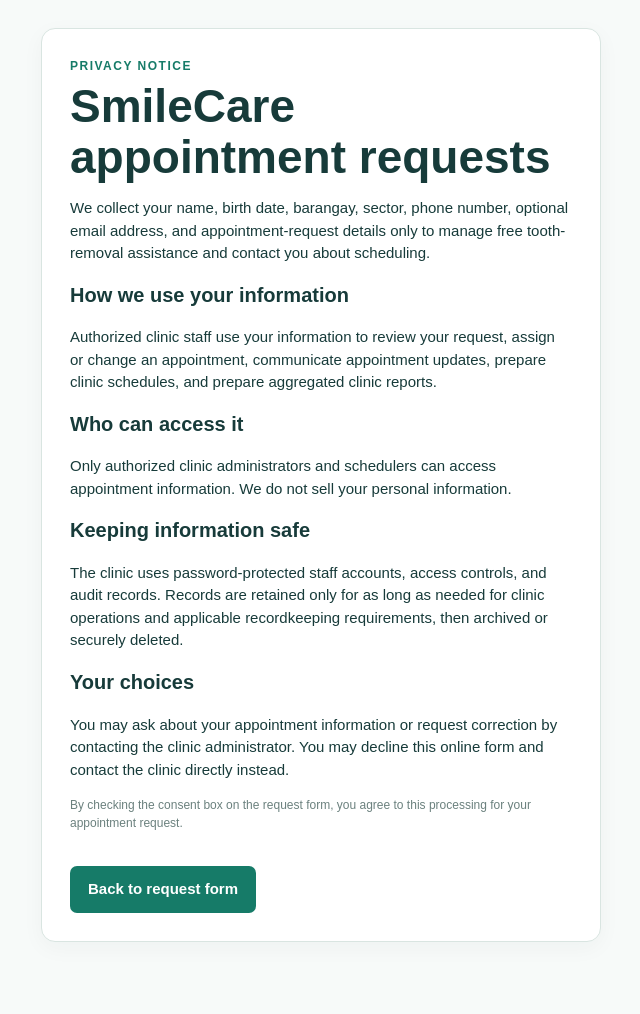
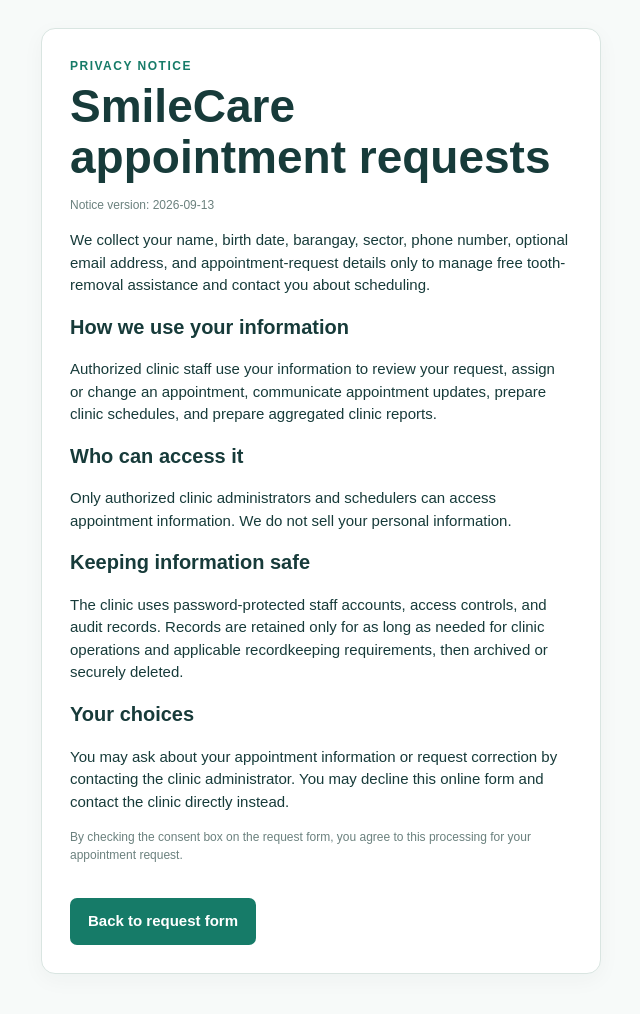
Before and after one commit to arnaut560000/Dental_scheduling, a Flask app: page /privacy in a window 1280 px wide. Shown: the part 133-1147 px from the top of the page, without its empty margins (319-959 px from the left). Run offline with Flask 3, Linux system fonts and the light colour scheme; data that the repository does not hold is empty; parts of the project's set-up code (start-up, migrations or seed data) failed here and were passed over; some libraries are stand-ins or nearby versions.

Commit message:
Record privacy notice consent versions

```diff
--- a/app.py
+++ b/app.py
@@ -66,6 +66,7 @@ logging.basicConfig(level=os.environ.get("LOG_LEVEL", "INFO"))
 MAX_PER_DAY = 15
 SLOT_MINUTES = 15
 REQUEST_COOLDOWN_DAYS = 30
+PRIVACY_NOTICE_VERSION = "2026-09-13"
 CLINIC_DAYS = {0, 2, 4}  # Monday, Wednesday, Friday
 VALID_CATEGORIES = {"Regular", "PWD", "Senior Citizen"}
 VALID_GENDERS = {"Female", "Male", "Others"}
@@ -199,6 +200,7 @@ def create_postgres_schema(database):
             contact_number TEXT NOT NULL, contact_key TEXT NOT NULL, email TEXT,
             privacy_consent INTEGER NOT NULL DEFAULT 0,
             consent_at TIMESTAMPTZ,
+            privacy_notice_version TEXT,
             status TEXT NOT NULL DEFAULT 'Waiting for schedule', status_reason TEXT,
             scheduled_appointment_id BIGINT UNIQUE, scheduled_at TIMESTAMPTZ,
             created_at TIMESTAMPTZ NOT NULL DEFAULT CURRENT_TIMESTAMP
@@ -283,6 +285,7 @@ def apply_initial_schema(database):
             email TEXT,
             privacy_consent INTEGER NOT NULL DEFAULT 0,
             consent_at TEXT,
+            privacy_notice_version TEXT,
             status TEXT NOT NULL DEFAULT 'Waiting for schedule',
             status_reason TEXT,
             scheduled_appointment_id INTEGER UNIQUE,
@@ -399,6 +402,7 @@ def apply_initial_schema(database):
 INITIAL_SCHEMA_MIGRATION = "001_initial_schema"
 ACTIVE_SLOT_MIGRATION = "002_active_appointment_slots"
 CLINIC_CONFIGURATION_MIGRATION = "003_clinic_configuration"
+PRIVACY_CONSENT_MIGRATION = "004_privacy_consent_version"
 
 DEFAULT_CLINIC_SETTINGS = {
     "clinic_days": "0,2,4",
@@ -534,6 +538,20 @@ def migrate_clinic_configuration(database):
             """,
             (key, value),
         )
+
+
+def migrate_privacy_consent_version(database):
+    """Record the published privacy notice version accepted by each client."""
+    columns = table_columns(database, "client_requests")
+    if "privacy_notice_version" not in columns:
+        database.execute("ALTER TABLE client_requests ADD COLUMN privacy_notice_version TEXT")
+    database.execute(
+        """
+        UPDATE client_requests
+        SET privacy_notice_version='legacy'
+        WHERE privacy_consent=1 AND privacy_notice_version IS NULL
+        """
+    )
 
 
 def clinic_configuration():
@@ -635,6 +653,10 @@ def init_db():
         if CLINIC_CONFIGURATION_MIGRATION not in completed:
             migrate_clinic_configuration(database)
             record_migration(database, CLINIC_CONFIGURATION_MIGRATION)
+            completed.add(CLINIC_CONFIGURATION_MIGRATION)
+        if PRIVACY_CONSENT_MIGRATION not in completed:
+            migrate_privacy_consent_version(database)
+            record_migration(database, PRIVACY_CONSENT_MIGRATION)
     finally:
         if locked:
             database.execute("SELECT pg_advisory_unlock(83742619)")
@@ -1060,7 +1082,7 @@ def handle_csrf_error(_error):
 
 @app.get("/privacy")
 def privacy_notice():
-    return render_template("privacy.html")
+    return render_template("privacy.html", privacy_notice_version=PRIVACY_NOTICE_VERSION)
 
 
 @app.get("/health")
@@ -1243,14 +1265,14 @@ def request_appointment():
                 INSERT INTO client_requests (
                     request_code, last_name, first_name, middle_initial, birth_date, gender,
                     barangay, category, contact_number, contact_key, email,
-                    privacy_consent, consent_at
-                ) VALUES (?, ?, ?, ?, ?, ?, ?, ?, ?, ?, ?, ?, CURRENT_TIMESTAMP)
+                    privacy_consent, consent_at, privacy_notice_version
+                ) VALUES (?, ?, ?, ?, ?, ?, ?, ?, ?, ?, ?, ?, CURRENT_TIMESTAMP, ?)
                 """,
                 (
                     fields["request_code"], fields["last_name"], fields["first_name"],
                     fields["middle_initial"], fields["birth_date"], fields["gender"], fields["barangay"],
                     fields["category"], fields["contact_number"], fields["contact_key"],
-                    fields["email"], int(fields["privacy_consent"]),
+                    fields["email"], int(fields["privacy_consent"]), PRIVACY_NOTICE_VERSION,
                 ),
             )
             db().commit()
--- a/templates/privacy.html
+++ b/templates/privacy.html
@@ -6,6 +6,7 @@
   <section class="card confirmation privacy-notice">
     <p class="eyebrow">PRIVACY NOTICE</p>
     <h1>{{ config.CLINIC_NAME }} appointment requests</h1>
+    <p class="notice">Notice version: {{ privacy_notice_version }}</p>
     <p>We collect your name, birth date, barangay, sector, phone number, optional email address, and appointment-request details only to manage free tooth-removal assistance and contact you about scheduling.</p>
 
     <h2>How we use your information</h2>
```
Also changed, not shown: tests/test_app.py (+21 -1 lines).
